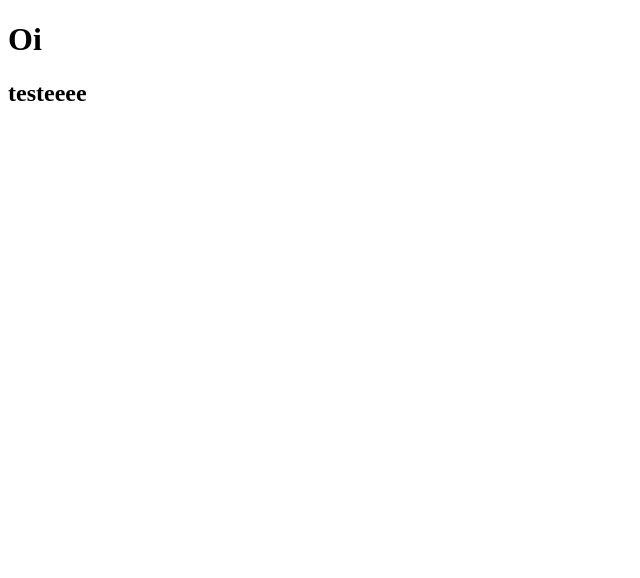
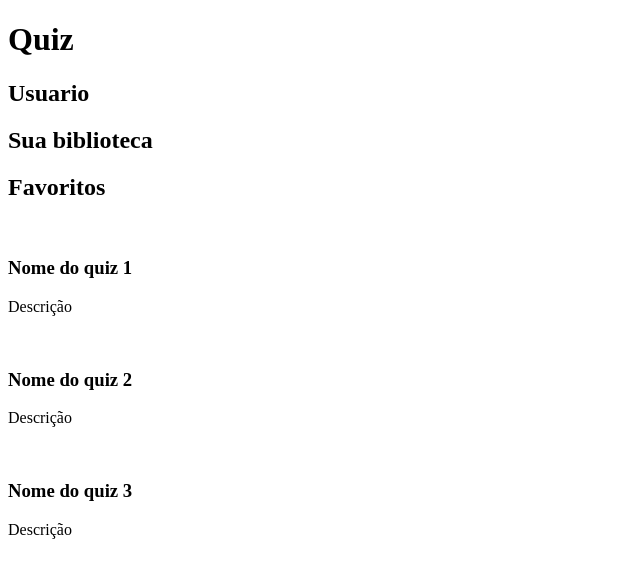
Before and after one commit to SimeaoBarbosa/Trabalho-Icaro, a plain HTML site: page Trabalho de icaro/index.html in a window 1280 px wide. Shown: the whole page, without its empty margins (0-640 px from the left). Drawn offline with Linux system fonts and the light colour scheme.

Commit message:
Update index.html
aa

```diff
--- a/Trabalho de icaro/index.html
+++ b/Trabalho de icaro/index.html
@@ -9,8 +9,36 @@
 </head>
 
 <body>
-    <h1>Oi</h1>
-    <h2>testeeee</h2>
+    <body>
+    <div class="parte1">
+        <h1>Quiz</h1>
+        <h2>Usuario</h2>
+        <h2>Sua biblioteca</h2>
+        <h2>Favoritos</h2>
+    </div>
+
+    <section id="serv">
+
+    <div id="QUIZ">
+    <img src="" alt= "">
+    <h3>Nome do quiz 1</h3>
+    <p>Descrição</p>
+    </div>
+
+    <div>
+    <img src="" alt="">
+    <h3>Nome do quiz 2</h3>
+    <p>Descrição</p>
+    </div>
+
+    <div>
+    <img src="" alt="">
+    <h3>Nome do quiz 3</h3>
+    <p>Descrição</p>
+    </div>
+
+    </section>
+
 </body>
 
 </html>
```
